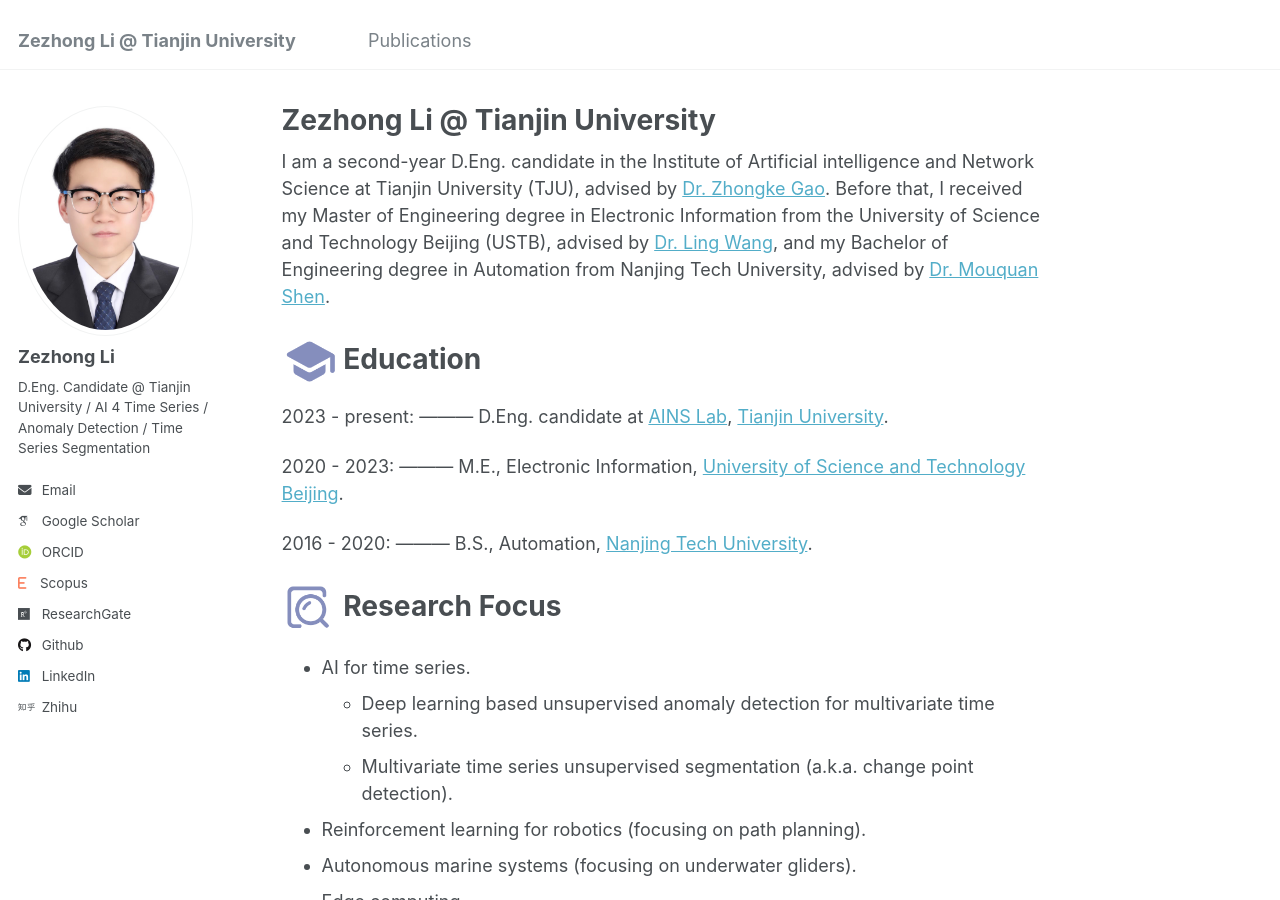
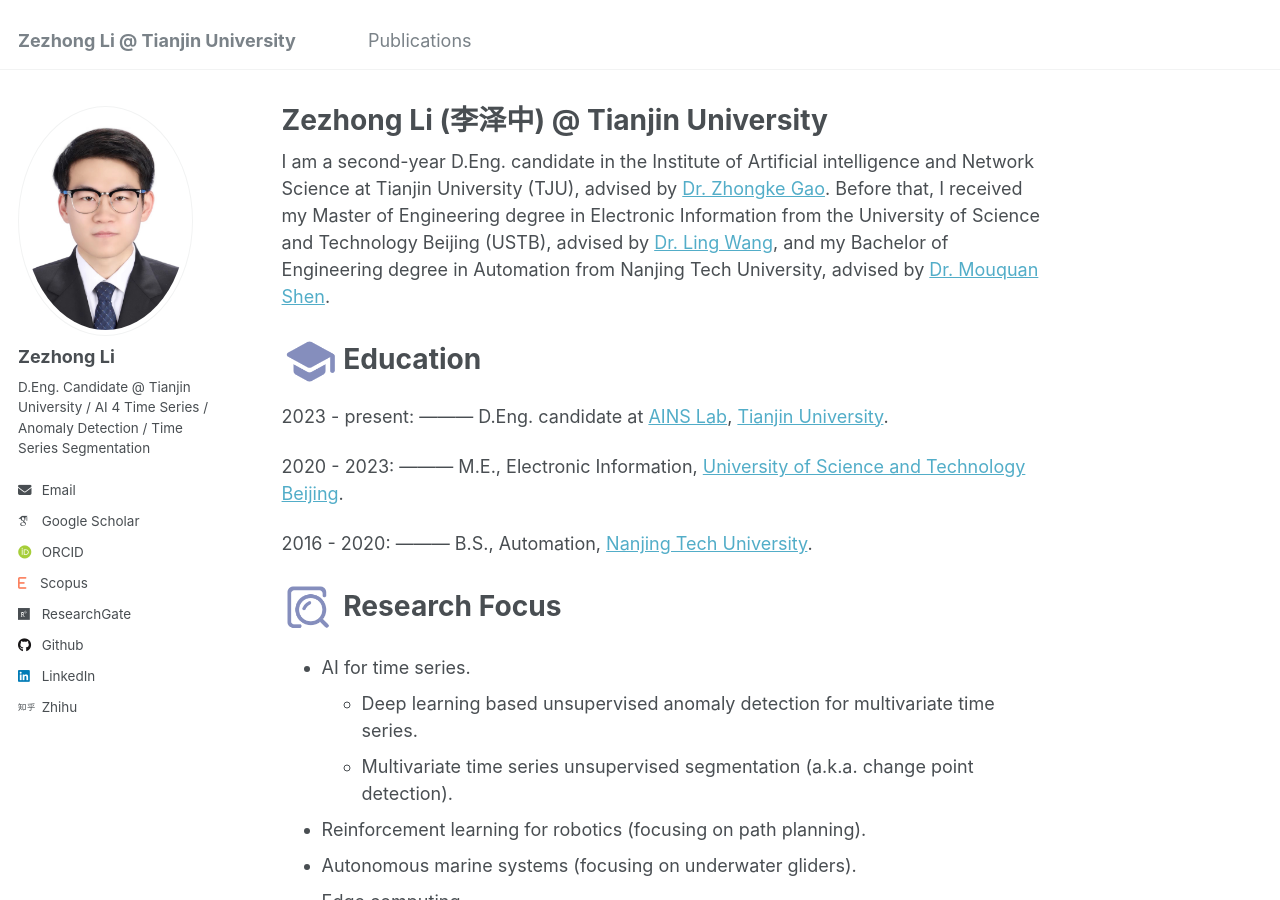
Before and after one commit to lzz19980125/lzz19980125.github.io, a Jekyll site: the page built from _pages/about.md, in a window 1280 px wide and 900 px high. Built offline with Jekyll 4.4.1, drawn with Linux system fonts in a browser that asks for light colours; some web fonts are replaced.

Commit message:
Update about.md

```diff
--- a/_pages/about.md
+++ b/_pages/about.md
@@ -1,6 +1,6 @@
 ---
 permalink: /
-title: "Zezhong Li @ Tianjin University"
+title: "Zezhong Li (李泽中) @ Tianjin University"
 excerpt: "About me"
 author_profile: true
 redirect_from:
```
